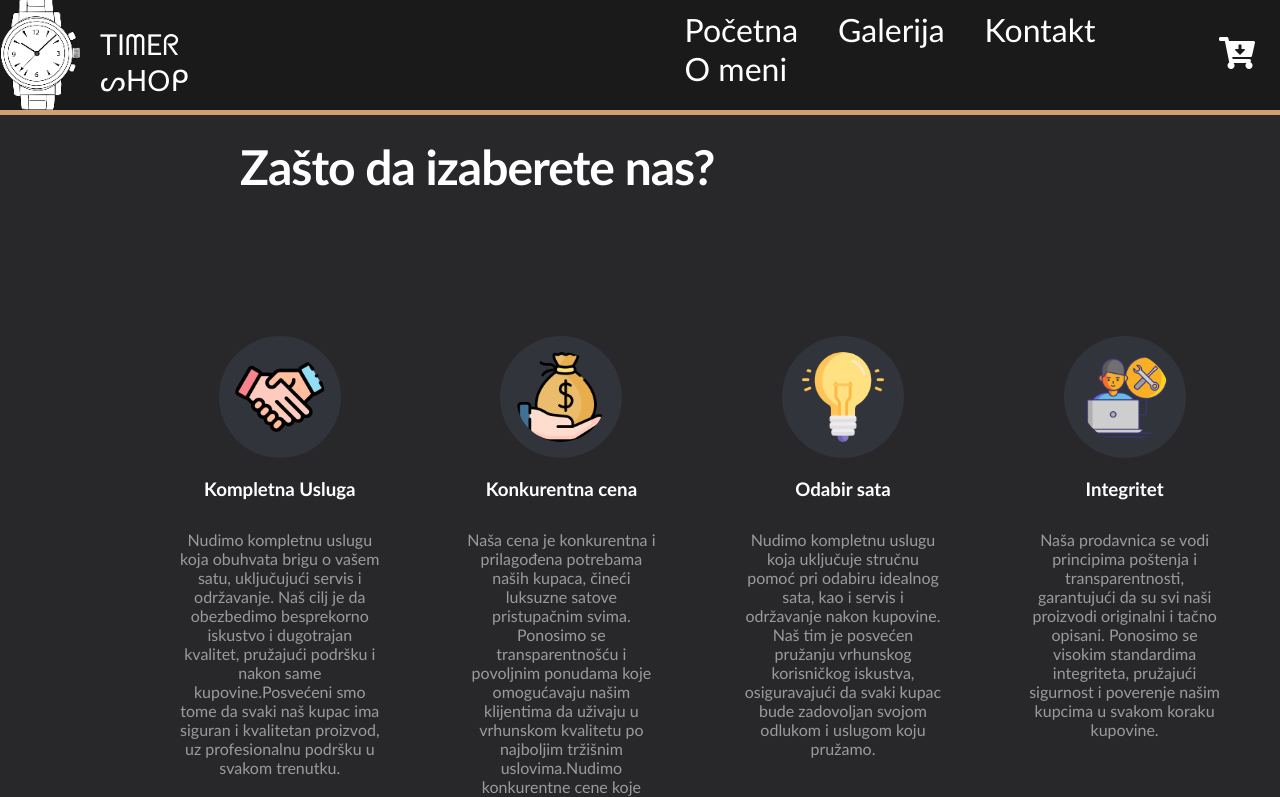
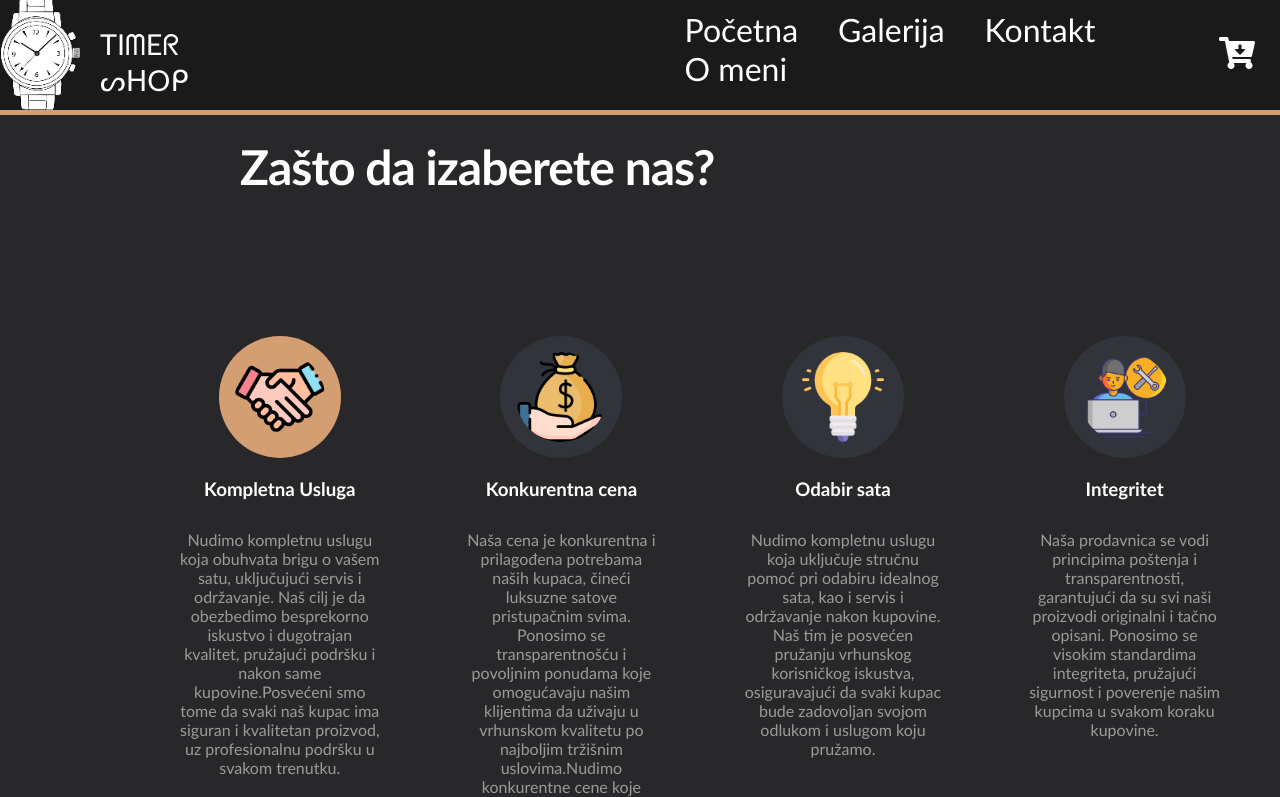
Before and after one commit to Jovke11/timer-shop, a plain HTML site: page index.html in a window 1280 px wide. In both pictures the pointer is over the picture 279 px from the left and 5429 px from the top of the page. Shown: the part 5032-5829 px from the top of the page. Drawn offline with Linux system fonts and the light colour scheme.

Commit message:
ispravka animacija zasto mi ikonica

```diff
--- a/css/style.css
+++ b/css/style.css
@@ -319,17 +319,17 @@ a.active {
     margin-top: 20px;
     text-align: center;
 }
-.ikonice img {
+#zasto-mi-container .ikonice img {
     position: relative;
     overflow: hidden;
     transition: all 0.3s ease-in-out;
   }
 
-.ikonice img:hover {
-    background-color: #ffcc00;
+#zasto-mi-container .ikonice img:hover {
+    background-color: #d49e73;
     color: #ffffff;
 }
-.ikonice img::after {
+#zasto-mi-container .ikonice img::after {
     content: '';
     position: absolute;
     top: 50%;
@@ -342,7 +342,7 @@ a.active {
     opacity: 0;
     transition: all 0.6s ease-out;
 }
-.ikonice img:hover::after {
+#zasto-mi-container .ikonice img:hover::after {
     transform: translate(-50%, -50%) scale(15);
     opacity: 0.1;
 }
```
